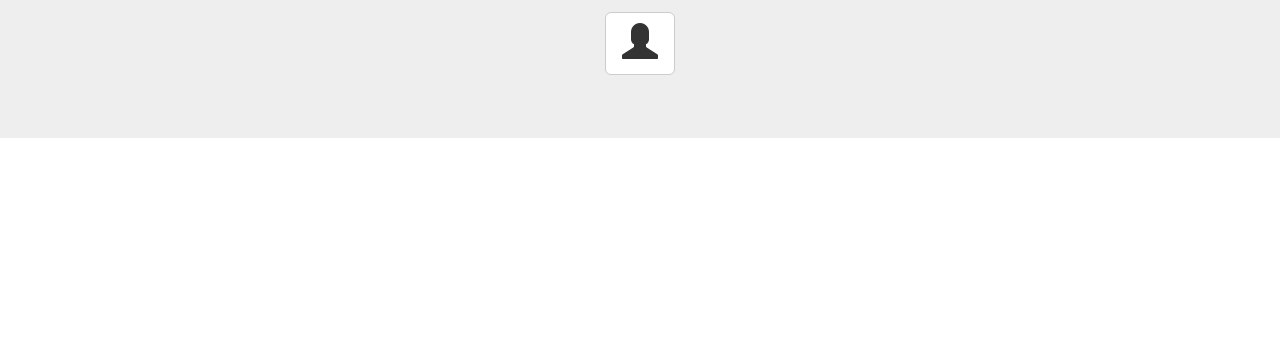
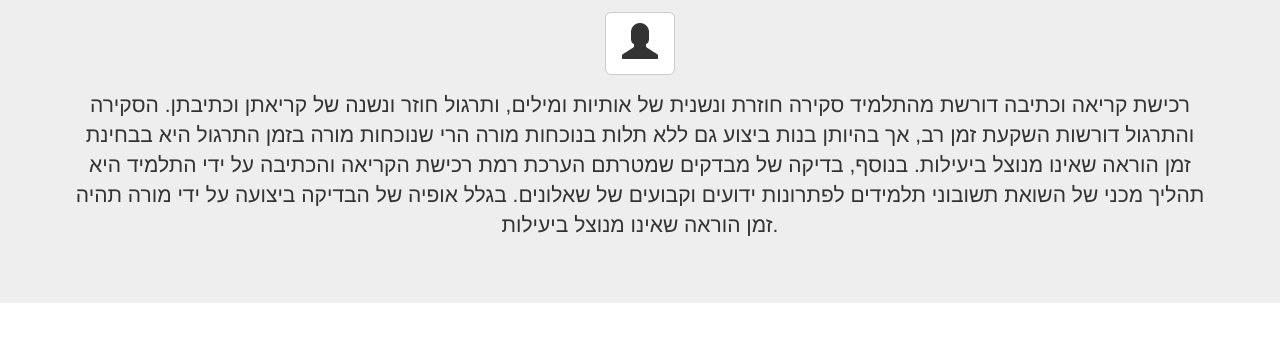
Before and after one commit to naftali-singer/rwt, a plain HTML site: page index.html in a window 1280 px wide. Shown: the part 257-598 px from the top of the page. Drawn offline with nearby package versions, Linux system fonts and the light colour scheme; some packages are replaced by stand-ins of ours; a script that the page names is missing.

Commit message:
home html - into text

```diff
--- a/app/home/home.html
+++ b/app/home/home.html
@@ -9,5 +9,11 @@
             <a class="btn btn-default btn-lg" ng-click="login()"><span class="glyphicon glyphicon-user large-gliphicon"></span></a>
         </p>
 
+        <p>
+                רכישת קריאה וכתיבה דורשת מהתלמיד סקירה חוזרת ונשנית של אותיות ומילים, ותרגול חוזר ונשנה של קריאתן וכתיבתן. הסקירה והתרגול דורשות השקעת זמן רב, אך בהיותן בנות ביצוע גם ללא תלות בנוכחות מורה הרי שנוכחות מורה בזמן התרגול היא בבחינת זמן הוראה שאינו מנוצל ביעילות.
+                בנוסף, בדיקה של מבדקים שמטרתם הערכת רמת רכישת הקריאה והכתיבה על ידי התלמיד היא תהליך מכני של השואת תשובוני תלמידים לפתרונות ידועים וקבועים של שאלונים. בגלל אופיה של הבדיקה ביצועה על ידי מורה תהיה זמן הוראה שאינו מנוצל ביעילות.
+
+        </p>
+
     </div>
 </div>
```
